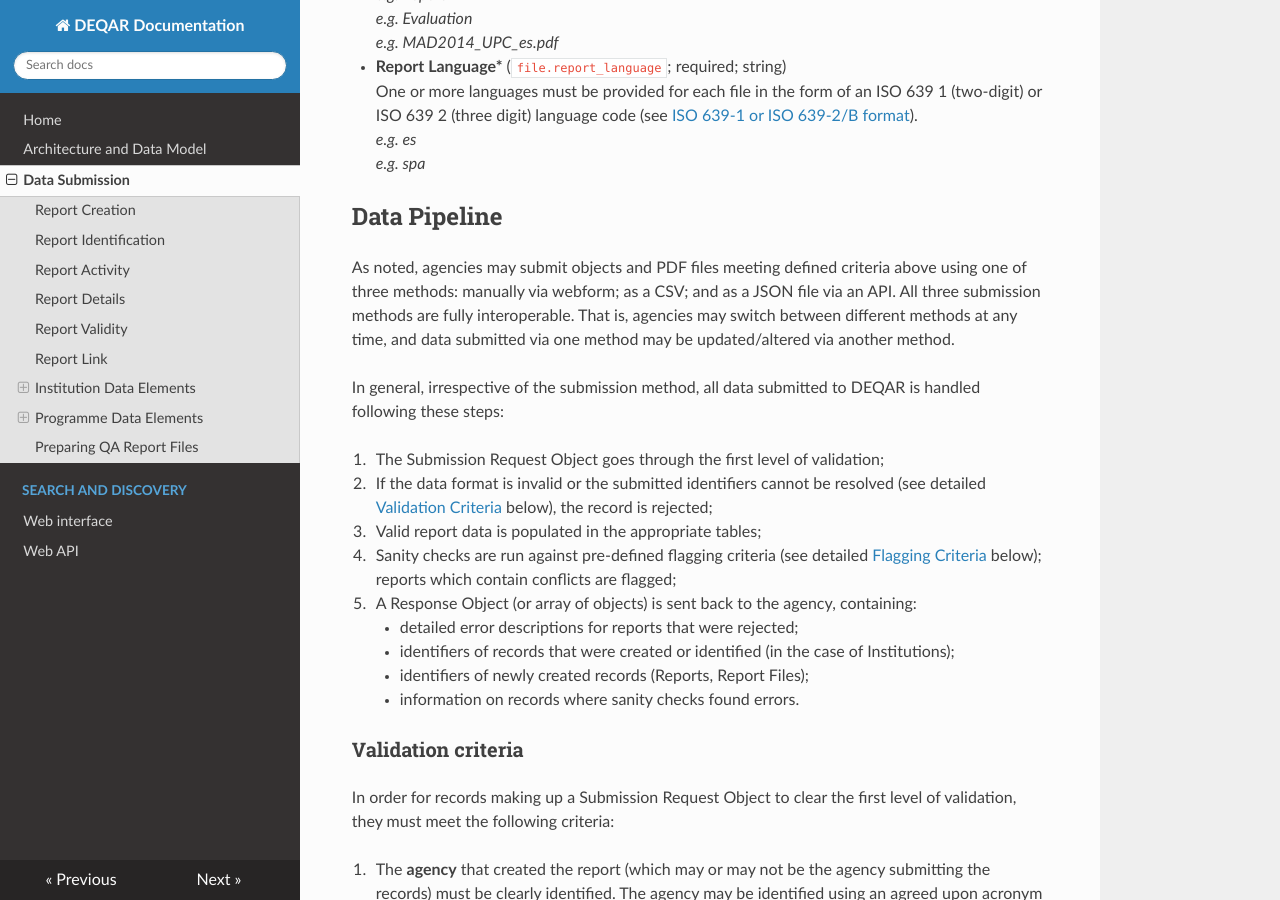
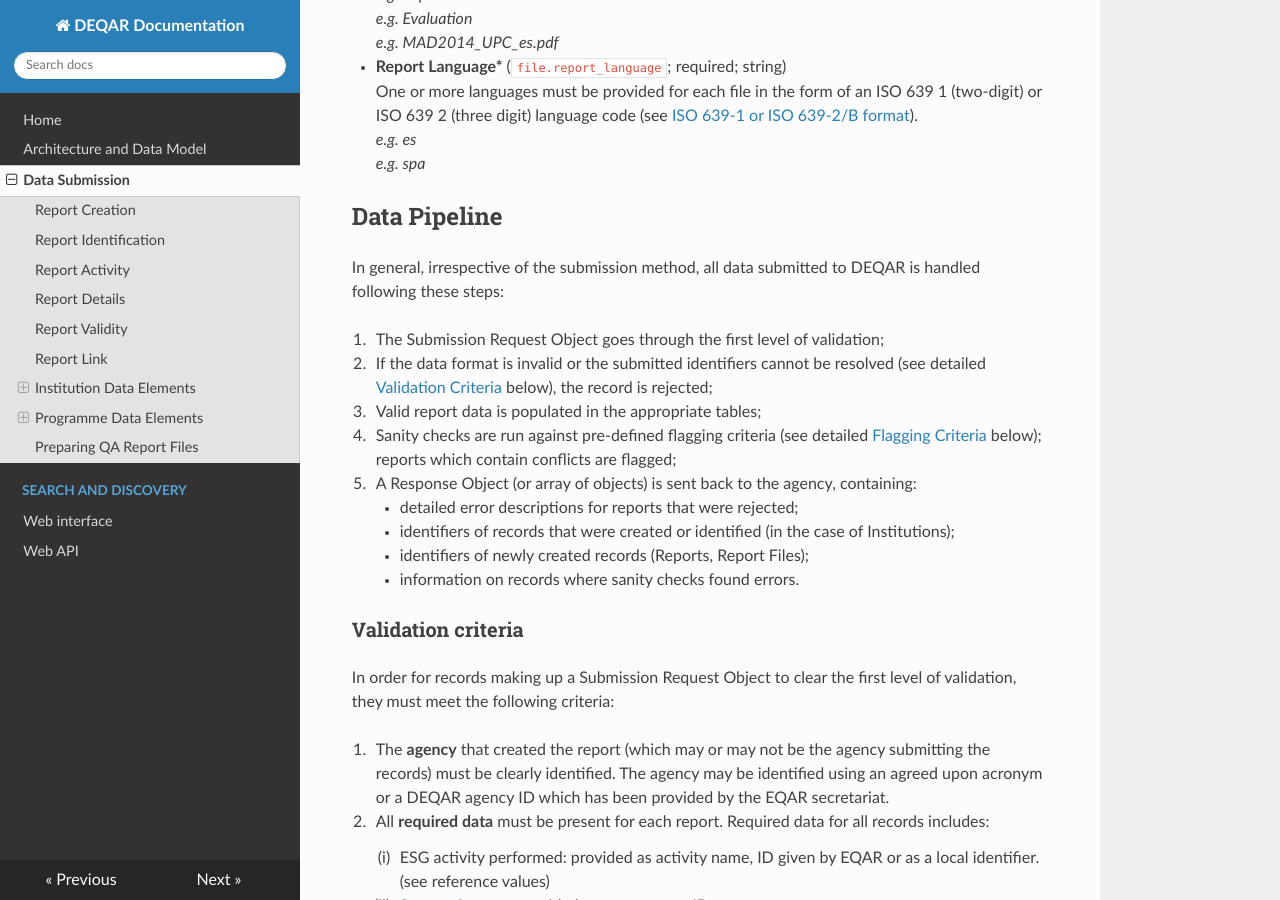
Before and after one commit to EQAR/deqar-docs, an MkDocs documentation site: the page built from docs/data_submission_overview.md, in a window 1280 px wide and 900 px high, scrolled down 10180 px. Built offline with MkDocs 1.6.1, drawn with Linux system fonts in a browser that asks for light colours; nearby versions of some CDN libraries; old or Windows-style settings are respelled for this version of MkDocs; some of the changed text lies outside the part shown.

Commit message:
Update data_submission_overview.md

```diff
--- a/docs/data_submission_overview.md
+++ b/docs/data_submission_overview.md
@@ -288,8 +288,6 @@ One or more languages must be provided for each file in the form of an ISO 639 1
 
 ## Data Pipeline
 
-As noted, agencies may submit objects and PDF files meeting defined criteria above using one of three methods: manually via webform; as a CSV; and as a JSON file via an API. All three submission methods are fully interoperable. That is, agencies may switch between different methods at any time, and data submitted via one method may be updated/altered via another method.
-
 In general, irrespective of the submission method, all data submitted to DEQAR is handled following these steps:
 
  1. The Submission Request Object goes through the first level of validation;
```
Also changed, not shown: other parts of docs/data_submission_overview.md (+2 -0 lines).
